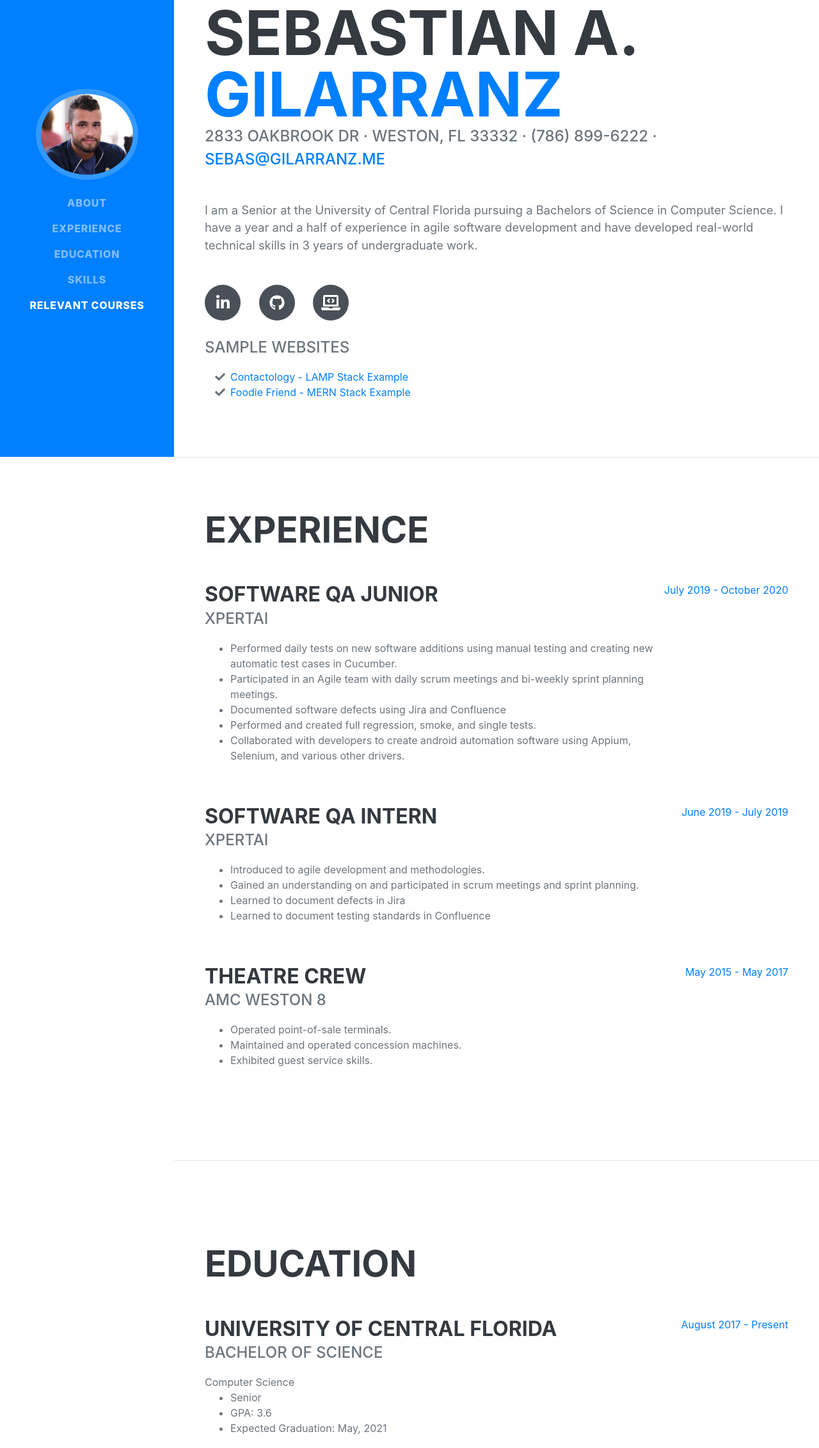
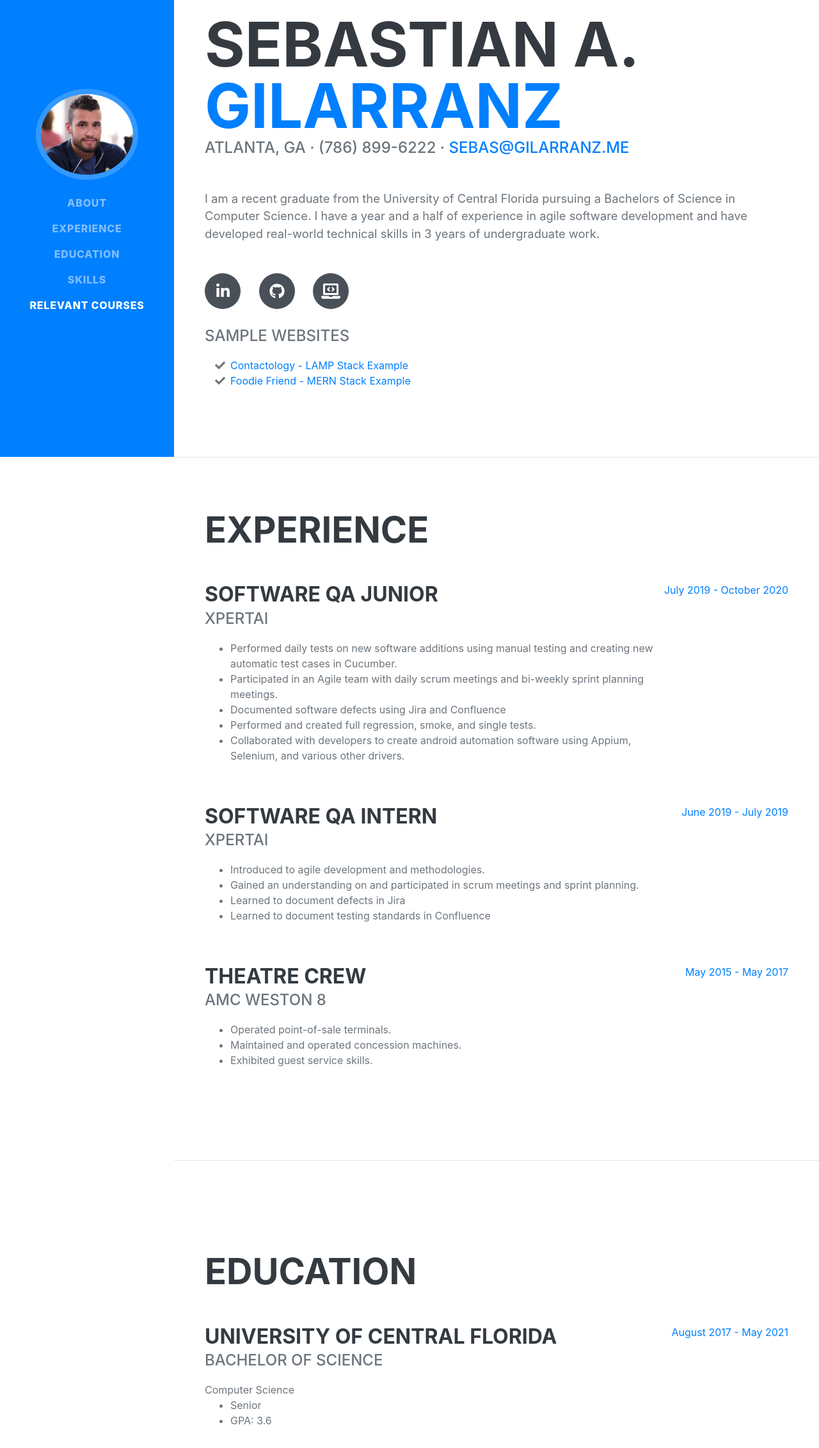
Before and after one commit to Sebasgilarranz/sebasgilarranz.github.io, a plain HTML site: page index.html in a window 1280 px wide. Shown: the part 86-2349 px from the top of the page at 64% size. Drawn offline with nearby package versions, Linux system fonts and the light colour scheme; a web font is replaced by a local one.

Commit message:
Update index.html

```diff
--- a/index.html
+++ b/index.html
@@ -43,10 +43,10 @@
                         <span class="text-primary">Gilarranz</span>
                     </h1>
                     <div class="subheading mb-5">
-                        2833 Oakbrook Dr · Weston, FL 33332 · (786) 899-6222 ·
+                        Atlanta, GA · (786) 899-6222 ·
                         <a href="mailto:name@email.com">sebas@gilarranz.me</a>
                     </div>
-                    <p class="lead mb-5">I am a Senior at the University of Central Florida pursuing a Bachelors of Science in Computer Science. I have a year and a half of experience in agile software development and have developed real-world technical skills in 3 years of undergraduate work.</p>
+                    <p class="lead mb-5">I am a recent graduate from the University of Central Florida pursuing a Bachelors of Science in Computer Science. I have a year and a half of experience in agile software development and have developed real-world technical skills in 3 years of undergraduate work.</p>
                     <div class="social-icons">
                         <a class="social-icon" href="https://www.linkedin.com/in/sebastiangilarranz/"><i class="fab fa-linkedin-in"></i></a>
                         <a class="social-icon" href="https://www.github.com/sebasgilarranz"><i class="fab fa-github"></i></a>
@@ -124,10 +124,9 @@
                             <ul>
                                 <li>Senior</li>
                                 <li>GPA: 3.6</li>
-                                <li>Expected Graduation: May, 2021</li>
                             </ul>
                         </div>
-                        <div class="flex-shrink-0"><span class="text-primary">August 2017 - Present</span></div>
+                        <div class="flex-shrink-0"><span class="text-primary">August 2017 - May 2021</span></div>
                     </div>
                     <div class="d-flex flex-column flex-md-row justify-content-between">
                         <div class="flex-grow-1">
```
